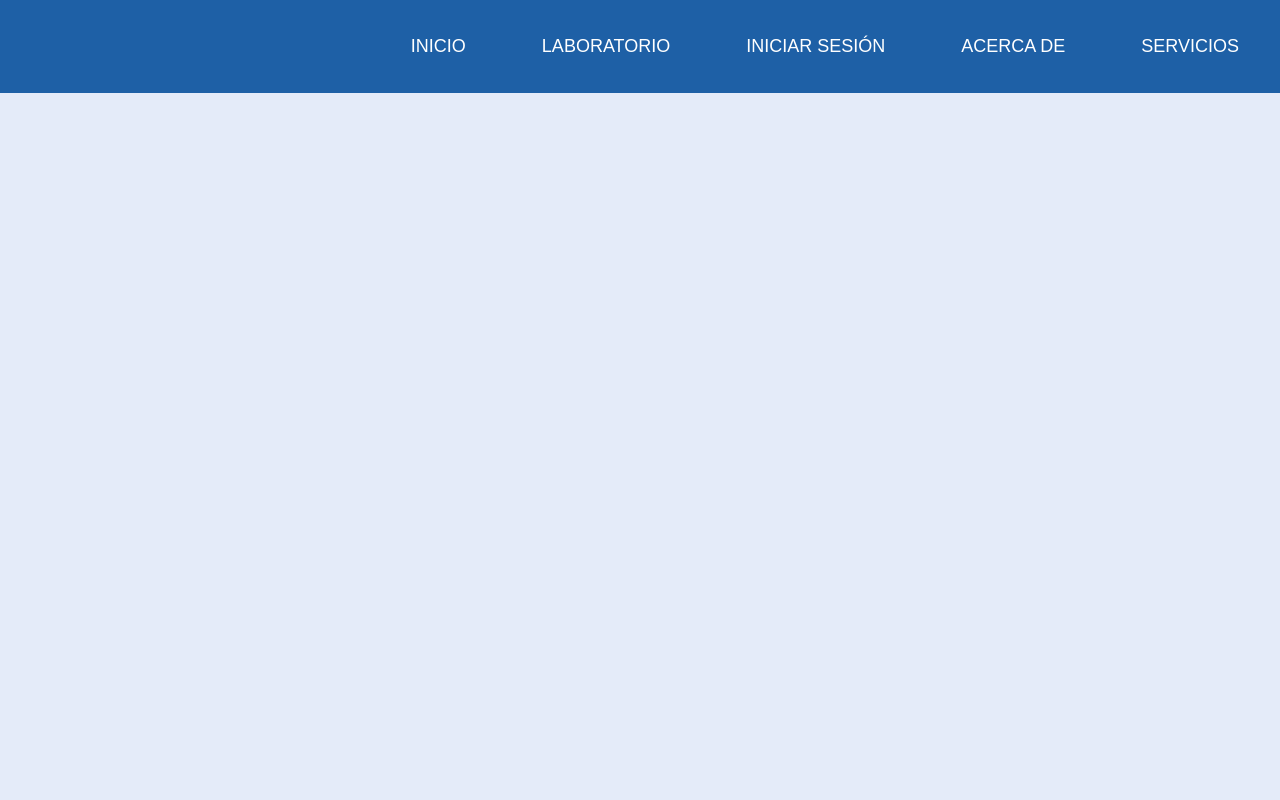
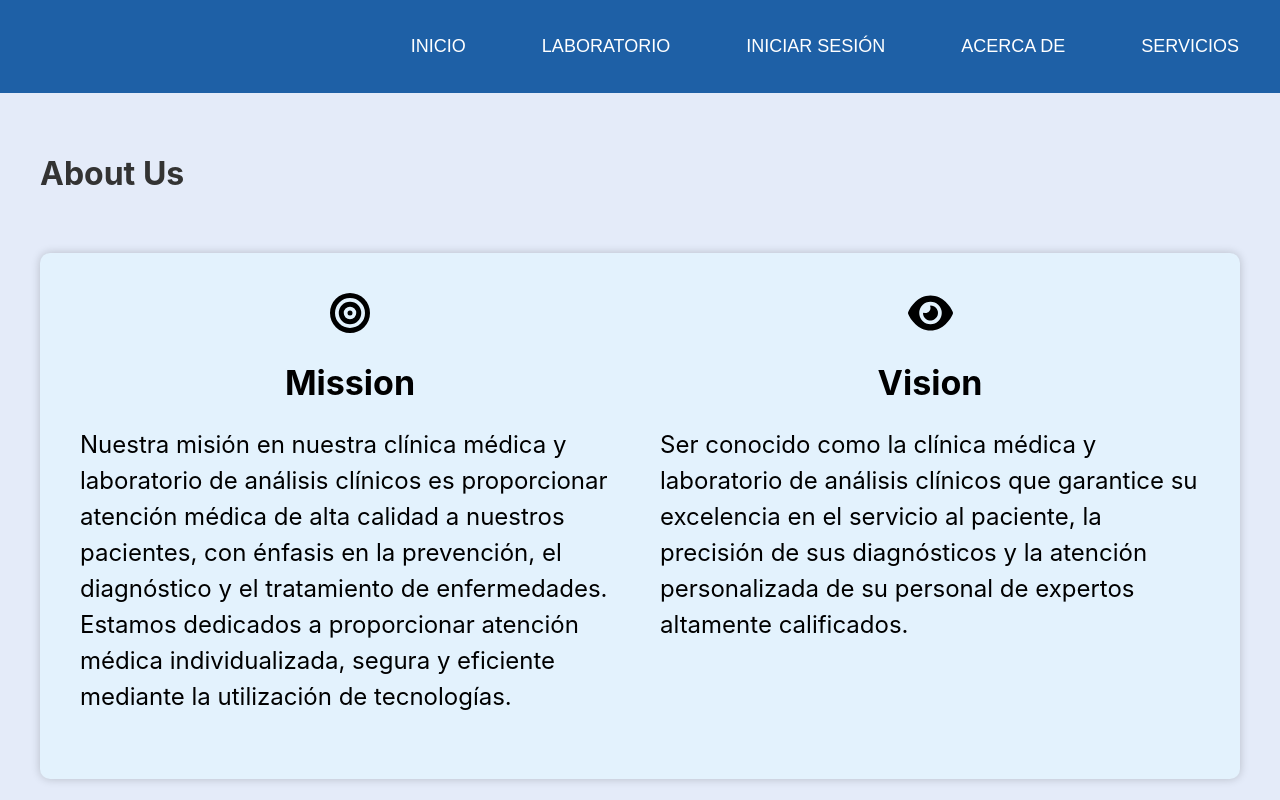
Before and after one commit to JoesarX/Sistema-Clinica-Victor-Cruz, a React (Create React App) app in the folder client/: page /acerca-de in a window 1280 px wide. Built offline with nearby package versions, Linux system fonts and the light colour scheme.

Commit message:
About Us cases terminado

```diff
--- a/client/src/Modules/HojaDeEstilos/Acercade.css
+++ b/client/src/Modules/HojaDeEstilos/Acercade.css
@@ -51,6 +51,7 @@
   .bt1:hover::before {
     left: 0;
   }
+
 
 .bt2 {
     color: #fff;
@@ -122,3 +123,190 @@
     position: relative;
     z-index: 1;
 }
+
+.about-us-container {
+    max-width: 1200px;
+    margin: 0 auto;
+    padding: 40px;
+    margin-bottom: 60px;
+  }
+
+  h1, h2 {
+    color: #333;
+    font-size: 32px;
+    margin-bottom: 20px;
+    margin-bottom: 60px;
+  }
+
+  .mission-vision-container {
+    display: flex;
+    justify-content: space-between;
+    margin-bottom: 60px;
+    padding: 40px;
+    background-color: #E3F2FD;
+    border-radius: 10px;
+    box-shadow: 0 0 10px rgba(0, 0, 0, 0.2);
+    transition: transform 0.3s ease-in-out;
+  }
+
+  .mission-vision-container:hover {
+    transform: translateY(-5px);
+    box-shadow: 0 5px 15px rgba(0, 0, 0, 0.3);
+
+  }
+
+  .mission, .vision {
+    flex-basis: 50%;
+  }
+
+  .mission {
+    border-right: none;
+    padding-right: 0;
+    margin-right: 40px;
+  }
+
+  .vision {
+    padding-left: 0;
+  }
+
+
+  .mission h2,
+  .vision h2 {
+    font-size: 34px;
+    margin-bottom: 10px;
+    color: #000;
+    text-align: center;
+  }
+
+  .mission p,
+  .vision p {
+    font-size: 24px;
+    line-height: 1.5;
+    color: #000;
+  }
+
+
+  .company-description {
+    display: flex;
+    align-items: center;
+    margin-bottom: 60px;
+    padding: 40px;
+    background-color: #E3F2FD;
+    border-radius: 10px;
+    box-shadow: 0 0 10px rgba(0, 0, 0, 0.2);
+    transition: transform 0.3s ease-in-out;
+    cursor: pointer;
+  }
+
+  .company-description:hover {
+    transform: translateY(-5px);
+    box-shadow: 0 5px 15px rgba(0, 0, 0, 0.3);
+  }
+
+  .image-container {
+    flex-shrink: 0;
+    margin-right: 20px;
+  }
+
+
+
+  .image-container img {
+    width: 350px;
+    height: auto;
+    filter: drop-shadow(2px); /* Adjust the blur amount as desired */
+  }
+
+
+  .text-container {
+    flex-grow: 1;
+    text-align: center;
+  }
+
+  .company-description h2 {
+    font-size: 30px;
+    margin-bottom: 10px;
+  }
+
+  .company-description p {
+    font-size: 22px;
+    line-height: 1.5;
+    justify-content: center;
+  }
+
+
+
+
+
+  .person-container {
+    display: flex;
+    align-items: center;
+    margin-bottom: 60px;
+    padding: 40px;
+    background-color: #E3F2FD;
+    border-radius: 10px;
+    box-shadow: 0 0 10px rgba(0, 0, 0, 0.2);
+    transition: transform 0.3s ease-in-out;
+    cursor: pointer;
+  }
+
+  .person-container:hover {
+    transform: translateY(-5px);
+    box-shadow: 0 5px 15px rgba(0, 0, 0, 0.3);
+  }
+
+  .person-image {
+    flex-basis: 30%;
+    margin-right: 40px;
+  }
+
+  .person-image img {
+    width: 100%;
+    height: 100%;
+    object-fit: cover;
+    border-radius: 50%;
+    box-shadow: 0 0 10px rgba(0, 0, 0, 0.3);
+    transition: transform 0.3s ease-in-out;
+  }
+
+  .person-image img:hover {
+    transform: scale(1.1);
+  }
+
+
+  .employee-description {
+    text-align: center;
+    display: flex;
+    align-items: center;
+    margin-bottom: 60px;
+    padding: 40px;
+    background-color: #E3F2FD;
+    border-radius: 10px;
+    box-shadow: 0 0 10px rgba(0, 0, 0, 0.2);
+    transition: transform 0.3s ease-in-out;
+    cursor: pointer;
+  }
+
+  .employee-description:hover {
+    transform: translateY(-5px);
+    box-shadow: 0 5px 15px rgba(0, 0, 0, 0.3);
+  }
+
+  .employee-description h2 {
+    font-size: 28px;
+    margin-bottom: 20px;
+  }
+
+  .employee-description p {
+    font-size: 18px;
+    line-height: 1.5;
+  }
+
+
+  .footer {
+    height: 10px;
+    display: flex;
+    justify-content: space-between;
+    align-items: center;
+    background-color: #1E60A6;
+    padding: 35px;
+  }
--- a/client/src/Modules/Home/Acercade.jsx
+++ b/client/src/Modules/Home/Acercade.jsx
@@ -5,6 +5,14 @@ import { Slide } from 'react-slideshow-image';
 import 'react-slideshow-image/dist/styles.css';
 import ReactDOM from 'react-dom';
 import { useState } from 'react';
+import doctor from '../Imagenes/doctor.jpg';
+import hospital from '../Imagenes/hospital.jpeg';
+
+import { FontAwesomeIcon } from '@fortawesome/react-fontawesome';
+import { faBullseye } from '@fortawesome/free-solid-svg-icons';
+import { faEye } from '@fortawesome/free-solid-svg-icons';
+import { faLocationDot } from '@fortawesome/free-solid-svg-icons';
+import { faPhone } from '@fortawesome/free-solid-svg-icons';
 
 const Acercade = () => {
 
@@ -116,7 +124,7 @@ window.onload = function () {
           onMouseLeave={ocultarBotones1}>ACERCA DE
           <div className="menu_desplegable" id='m1'>
             <div className="menu_item" id='mi1'>
-                            <button className='bt_menu' id='bt1' onClick={handleAcercade}>Sobre Nosotros</button>
+              <button className='bt_menu' id='bt1' onClick={handleAcercade}>Nosotros</button>
               <button className='bt_menu' id='bt2' onClick={handleAcercade}>Contáctanos</button>
             </div>
           </div>
@@ -132,7 +140,69 @@ window.onload = function () {
         </button>
       </header>
 
+      <div className="about-us-container">
+        <h1>About Us</h1>
+
+        <div className="mission-vision-container">
+          <div className="mission">
+            <div style={{ display: 'flex', justifyContent: 'center', marginBottom: '20px', fontSize: '40px'}}>
+              <FontAwesomeIcon icon={faBullseye} />
             </div>
+            <h2>Mission</h2>
+            <p>Nuestra misión en nuestra clínica médica y laboratorio de análisis clínicos es
+              proporcionar atención médica de alta calidad a nuestros pacientes, con énfasis en
+              la prevención, el diagnóstico y el tratamiento de enfermedades. Estamos dedicados
+              a proporcionar atención médica individualizada, segura y eficiente mediante la
+              utilización de tecnologías.</p>
+          </div>
+
+          <div className="vision">
+            <div style={{ display: 'flex', justifyContent: 'center', marginBottom: '20px', fontSize: '40px' }}>
+              <FontAwesomeIcon icon={faEye} />
+            </div>
+            <h2>Vision</h2>
+            <p>Ser conocido como la clínica médica y laboratorio de análisis clínicos que garantice
+              su excelencia en el servicio al paciente, la precisión de sus diagnósticos y la
+              atención personalizada de su personal de expertos altamente calificados.</p>
+          </div>
+        </div>
+
+        <div className="company-description">
+          <div className="image-container">
+            <img src={hospital} />
+          </div>
+          <div className="text-container">
+            <h2>Company Description</h2>
+            <p>Our company is a leading provider of cutting-edge technology solutions. We specialize in developing software applications and providing consulting services to clients across various industries. With a focus on delivering exceptional value and driving digital transformation, we help businesses achieve their goals and stay ahead in today's competitive market.</p>
+          </div>
+        </div>
+
+        <div className="person-container">
+          <div className="person-image">
+            <img src={doctor} />
+          </div>
+          <div className="person-description">
+            <h2>John Doe</h2>
+            <p>John Doe is the founder and CEO of our company. With over 20 years of experience in the technology sector, he has led our organization to numerous successes. John is passionate about driving innovation and creating a positive impact through technology.</p>
+          </div>
+        </div>
+
+        <div className="employee-description">
+          <h2>Our Team</h2>
+          <p>We have a team of dedicated professionals who are experts in their respective fields. From software engineers to designers and project managers, our team works collaboratively to deliver outstanding results for our clients. With a shared commitment to excellence, we constantly strive to exceed expectations and push the boundaries of what's possible.</p>
+        </div>
+      </div>
+
+      <footer className="footer">
+        <p style={{ color: '#fff' }}>  <FontAwesomeIcon icon={faLocationDot} /> Col.Kennedy, Tegucigalpa</p>
+        <p style={{ color: '#fff' }}>  <FontAwesomeIcon icon={faPhone} /> (504) 2228-3233</p>
+        <button className='botonCon' >
+          Contactanos para responder tus dudas
+        </button>
+      </footer>
+
+    </div>
+
   );
 };
 
--- a/client/src/Modules/Home/Home.jsx
+++ b/client/src/Modules/Home/Home.jsx
@@ -122,12 +122,12 @@ const Home = () => {
             <header className="headerT">
                 <button className="bt" style={{ fontSize: '18px' }} onClick={handleReturnClick}>INICIO</button>
                 <button className="bt" style={{ fontSize: '18px' }} onClick={handleLabClick}>LABORATORIO</button>
-                <button className="bt" style={{ fontSize: '18px' }} onClick={handleIniciarClick}>INICIAR SESIÓN</button>
+                <button className="bt" style={{ fontSize: '18px' }} onClick={handleIniciarClick}> <FontAwesomeIcon icon={faUser} />INICIAR SESIÓN</button>
                 <button className="bt1" style={{ fontSize: '18px' }} id="btp1" onMouseEnter={mostrarBotones1}
                     onMouseLeave={ocultarBotones1}>ACERCA DE
                     <div className="menu_desplegable" id='m1'>
                         <div className="menu_item" id='mi1'>
-                            <button className='bt_menu' id='bt1' onClick={handleAcercade}>Sobre Nosotros</button>
+                            <button className='bt_menu' id='bt1' onClick={handleAcercade}>Nosotros</button>
                             <button className='bt_menu' id='bt2' onClick={handleAcercade}>Contáctanos</button>
                         </div>
                     </div>
```
Also changed, not shown: client/src/Modules/Imagenes/hospital.jpeg (added). Lines whose indentation alone changed are shown as unchanged.
